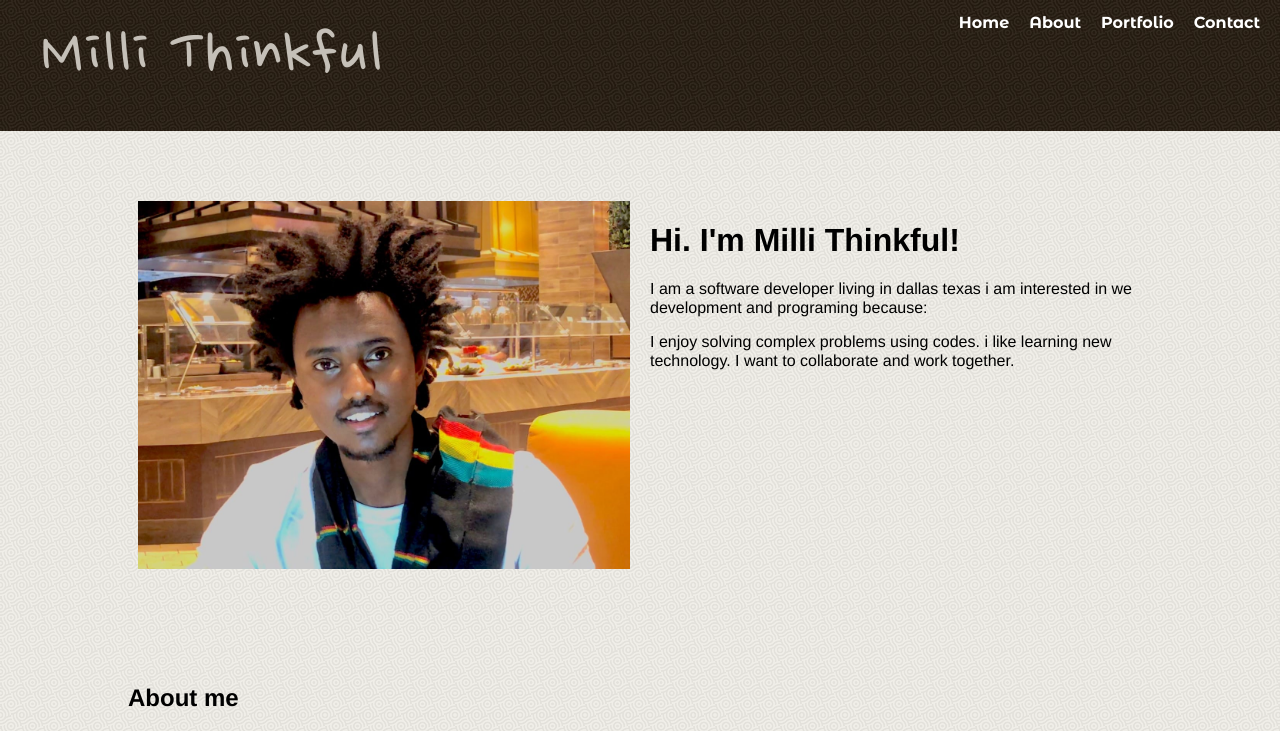
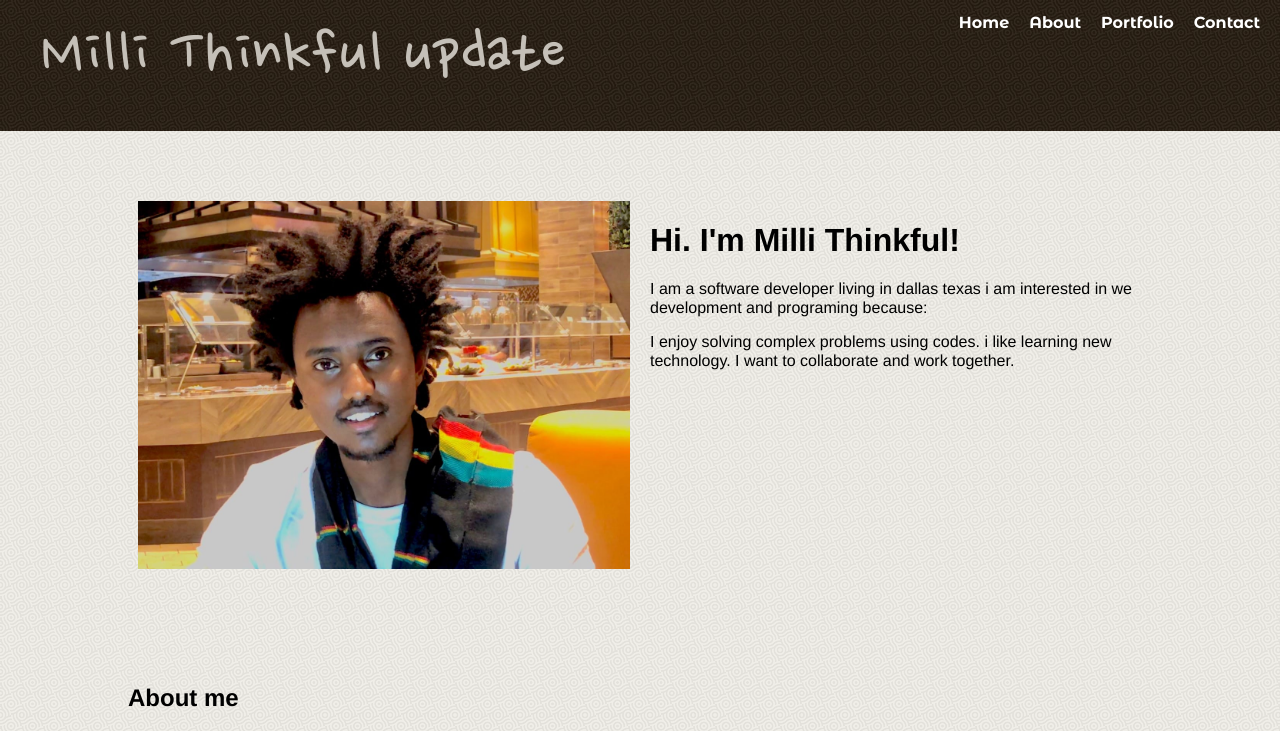
Before and after one commit to milli021k/portfolioExercise, a plain HTML site: page index.html in a window 1280 px wide. Shown: the top 731 px of the page. Drawn offline with nearby package versions, Linux system fonts and the light colour scheme; files whose address does not match are found by name.

Commit message:
Update index.html

```diff
--- a/index.html
+++ b/index.html
@@ -14,7 +14,7 @@
 <body>
 
   <header>
-		<div class="logo">Milli Thinkful</div>
+		<div class="logo">Milli Thinkful update</div>
     <nav>
 			<ul id="menu">
 				<li><a href="index.html">Home</a></li>
```
